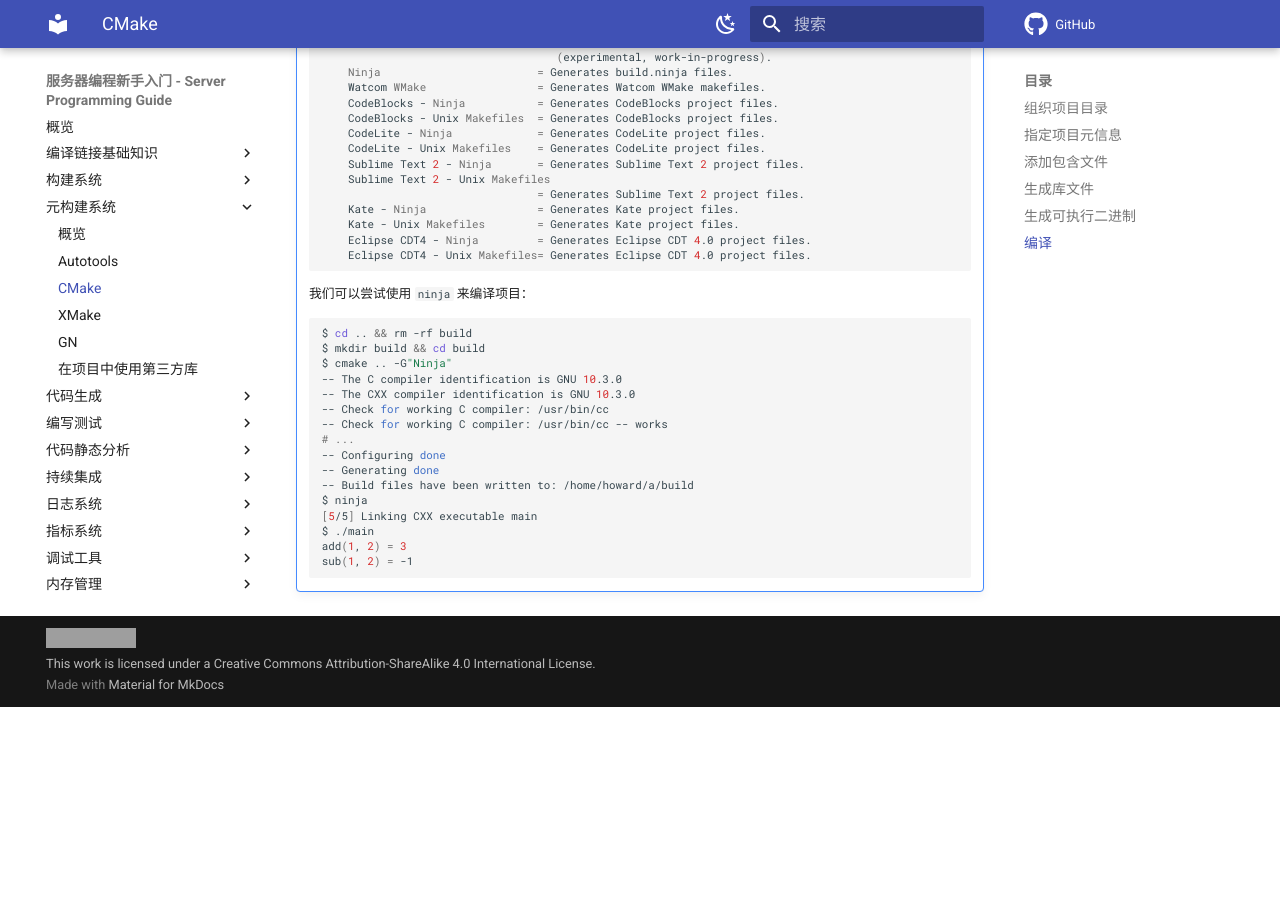
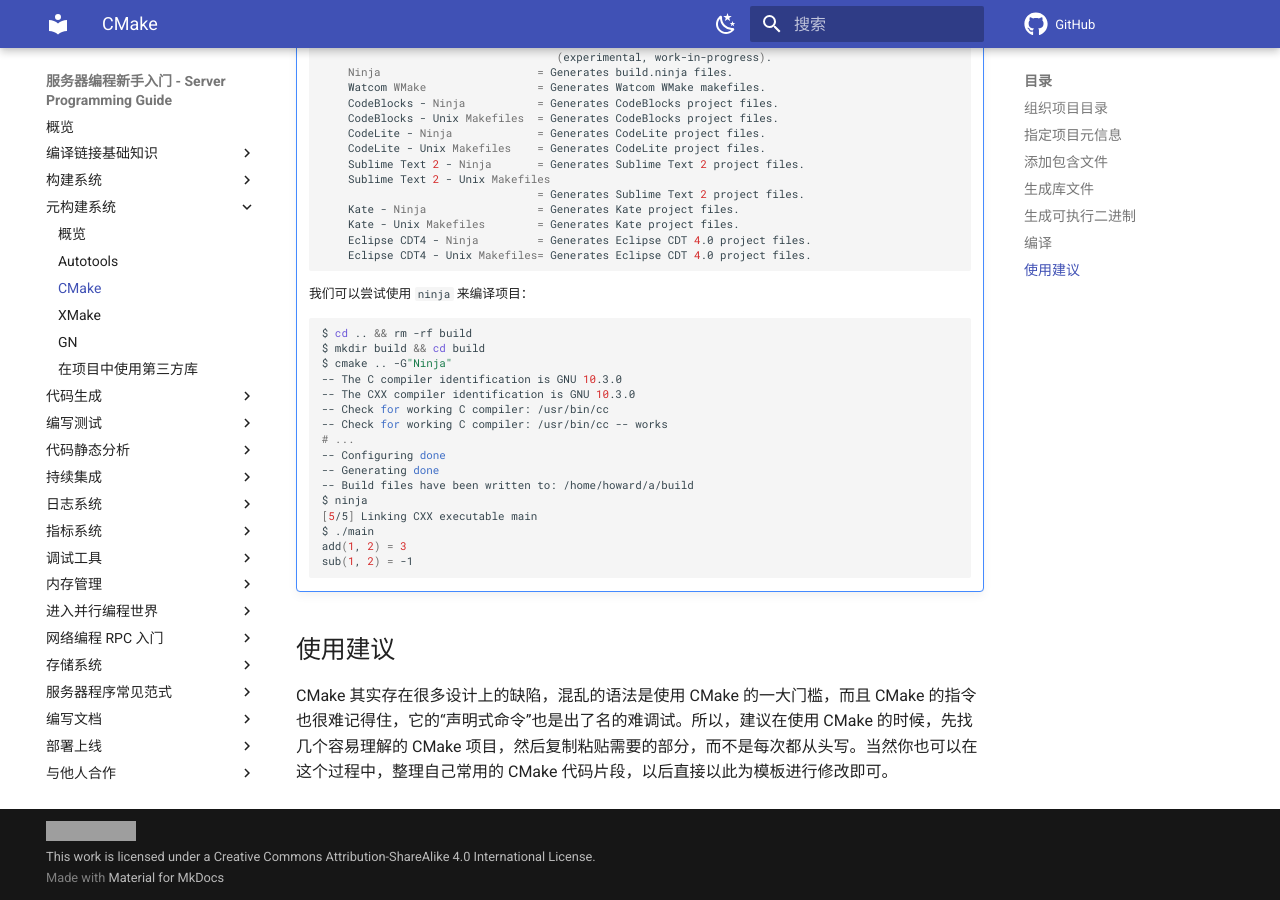
Before and after one commit to howardlau1999/server-programming-guide, an MkDocs documentation site: the page built from docs/meta-build-system/cmake.md, in a window 1280 px wide and 900 px high, scrolled down 2962 px. Built offline with MkDocs 1.6.1 and Material for MkDocs 9.7.7, drawn with Linux system fonts in a browser that asks for light colours; emoji names are drawn with the system emoji font; comment, search, counter and statistics services are not loaded; before the commit the page ends 3669 px from its top, so only the background shows below that; grey boxes are pictures that could not be loaded.

````diff
--- a/docs/meta-build-system/cmake.md
+++ b/docs/meta-build-system/cmake.md
@@ -152,3 +152,7 @@
     add(1, 2) = 3
     sub(1, 2) = -1
     ```
+
+## 使用建议
+
+CMake 其实存在很多设计上的缺陷，混乱的语法是使用 CMake 的一大门槛，而且 CMake 的指令也很难记得住，它的“声明式命令”也是出了名的难调试。所以，建议在使用 CMake 的时候，先找几个容易理解的 CMake 项目，然后复制粘贴需要的部分，而不是每次都从头写。当然你也可以在这个过程中，整理自己常用的 CMake 代码片段，以后直接以此为模板进行修改即可。
````
